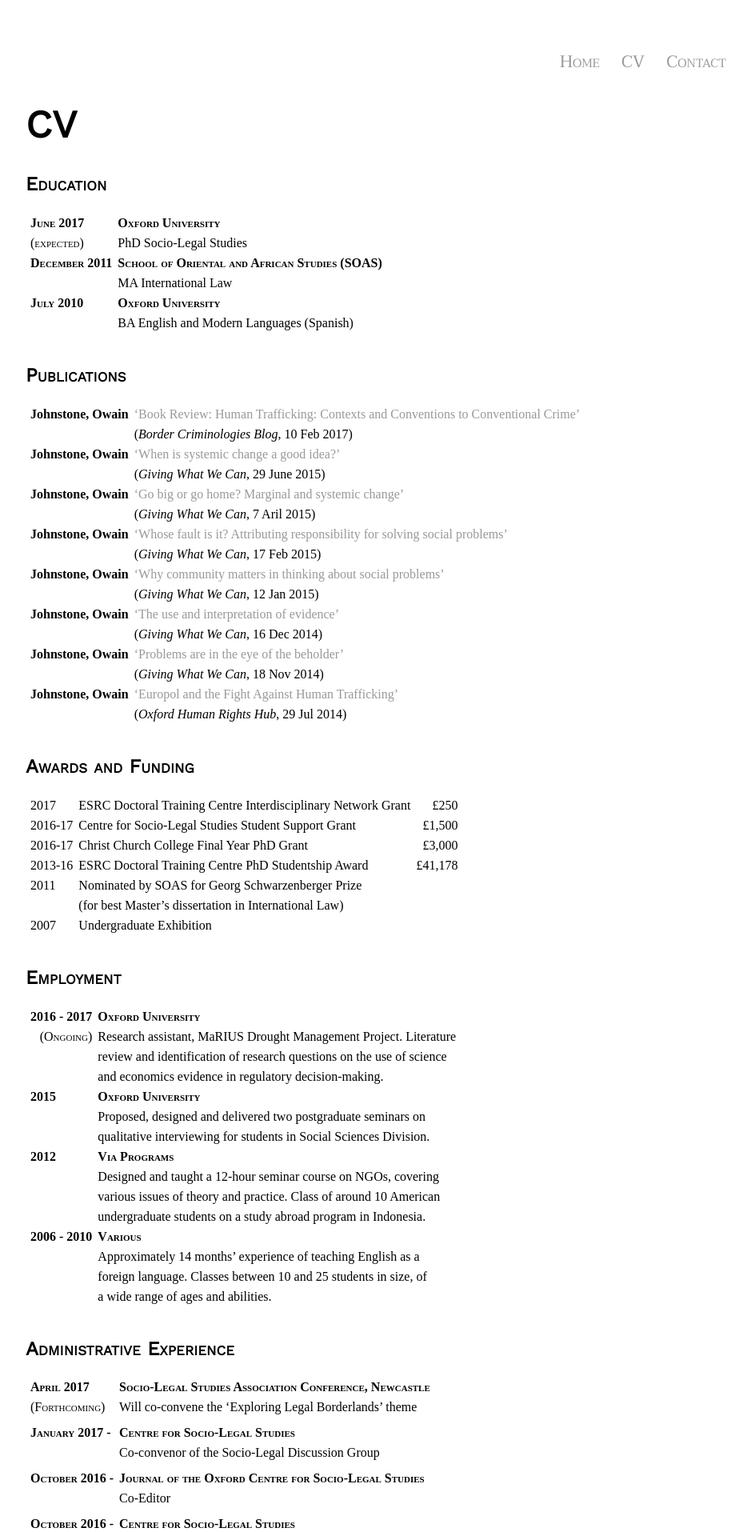
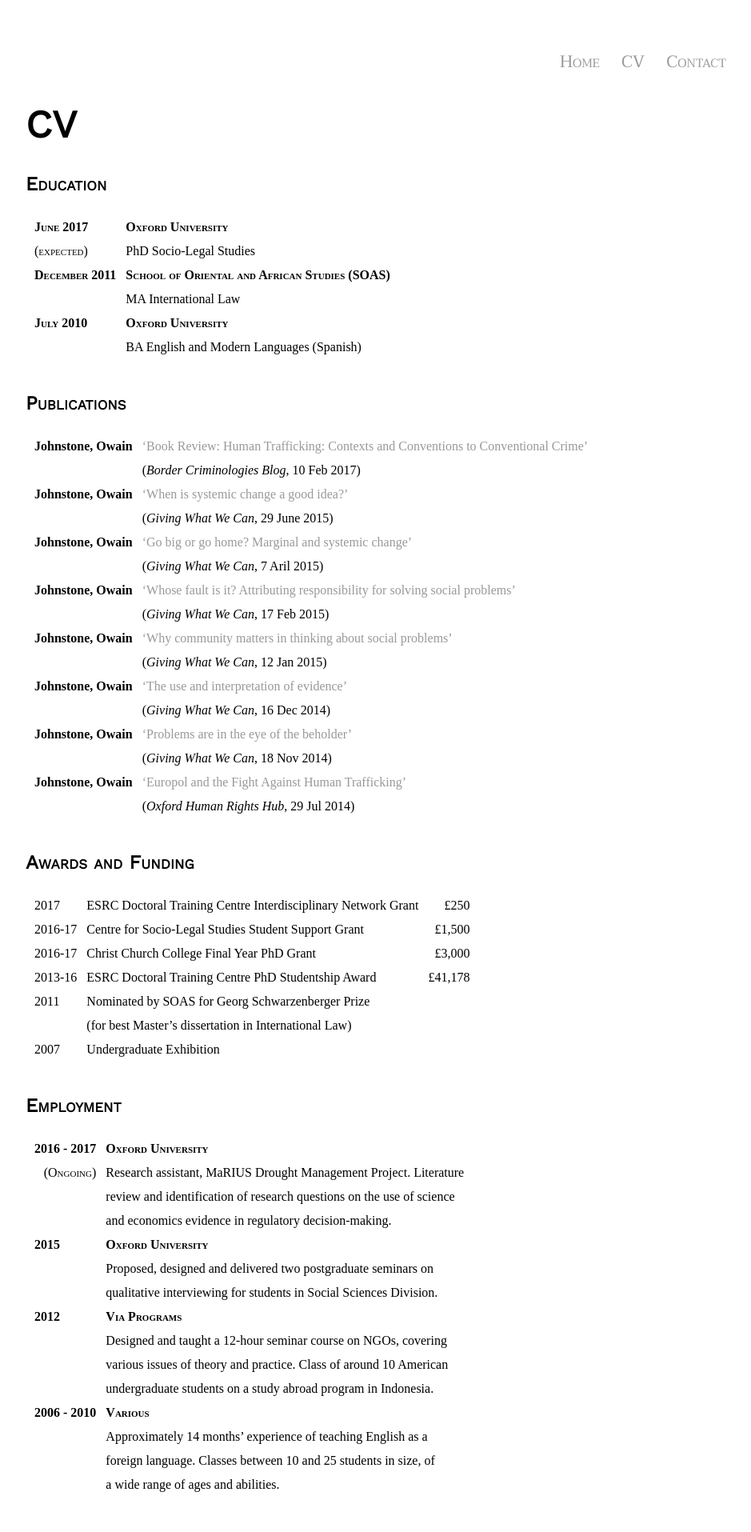
Before and after one commit to owainjohnstone/owainjohnstone.github.io, a Jekyll site: the page built from cv/index.html, in a window 1280 px wide. Shown: the top 1915 px of the page at 80% size, without its empty margins (160-1099 px from the left). Built offline with Jekyll 4.4.1, drawn with Linux system fonts in a browser that asks for light colours.

Commit message:
Update main.css

```diff
--- a/css/main.css
+++ b/css/main.css
@@ -72,6 +72,6 @@ img {
 }
 
 table {
-    border-spacing: 5px;
+    border-spacing: 10px;
     padding-bottom: 1em;
 }
```
